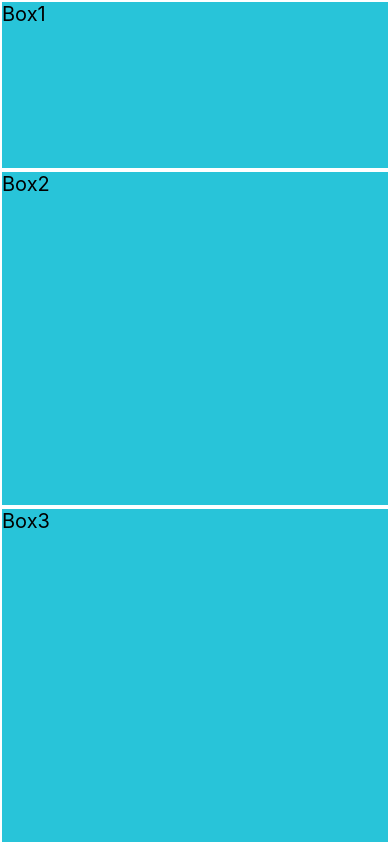
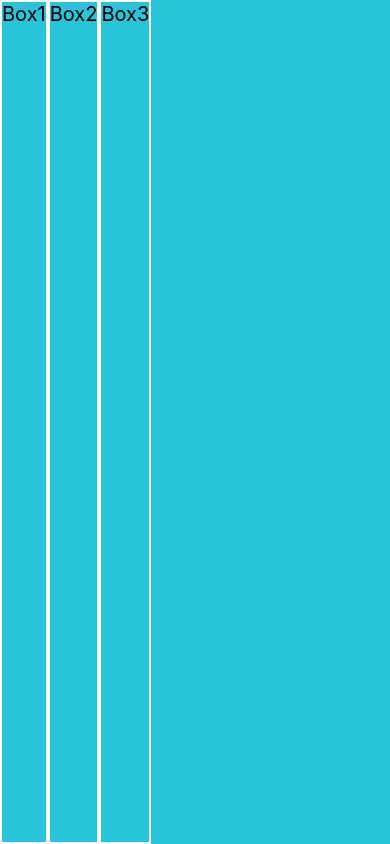
Before and after one commit to RunyShark/NativeApp, a React Native app: screen / in a window 390 px wide. Built offline with nearby package versions, Linux system fonts and the light colour scheme.

Commit message:
FlexDirection

```diff
--- a/src/App.tsx
+++ b/src/App.tsx
@@ -7,13 +7,14 @@ import {
   // BoxModelScreen,
   // DimensionScreen,
   // PositionRelativeScreen,
-  FlexBoxScreen,
+  // FlexBoxScreen,
+  FlexBoxDirectionScreen,
 } from './index';
 
 export const App = () => {
   return (
     <SafeAreaView style={{flex: 1}}>
-      <FlexBoxScreen />
+      <FlexBoxDirectionScreen />
     </SafeAreaView>
   );
 };
--- /dev/null
+++ b/src/screens/FlexDirection/index.tsx
@@ -0,0 +1,35 @@
+import React from 'react';
+import {StyleSheet, Text, View} from 'react-native';
+
+export const FlexBoxDirectionScreen = () => {
+  return (
+    <View style={styles.container}>
+      <Text style={styles.box1}>Box1</Text>
+      <Text style={styles.box2}>Box2</Text>
+      <Text style={styles.box3}>Box3</Text>
+    </View>
+  );
+};
+
+const styles = StyleSheet.create({
+  container: {
+    flex: 1,
+    flexDirection: 'row',
+    backgroundColor: '#28C4D9',
+  },
+  box1: {
+    borderWidth: 2,
+    borderColor: 'white',
+    fontSize: 20,
+  },
+  box2: {
+    borderWidth: 2,
+    borderColor: 'white',
+    fontSize: 20,
+  },
+  box3: {
+    borderWidth: 2,
+    borderColor: 'white',
+    fontSize: 20,
+  },
+});
--- a/src/screens/index.ts
+++ b/src/screens/index.ts
@@ -4,3 +4,4 @@ export * from './BoxObjModel';
 export * from './Dimensioned';
 export * from './PositionRelative';
 export * from './Flex';
+export * from './FlexDirection';
```
